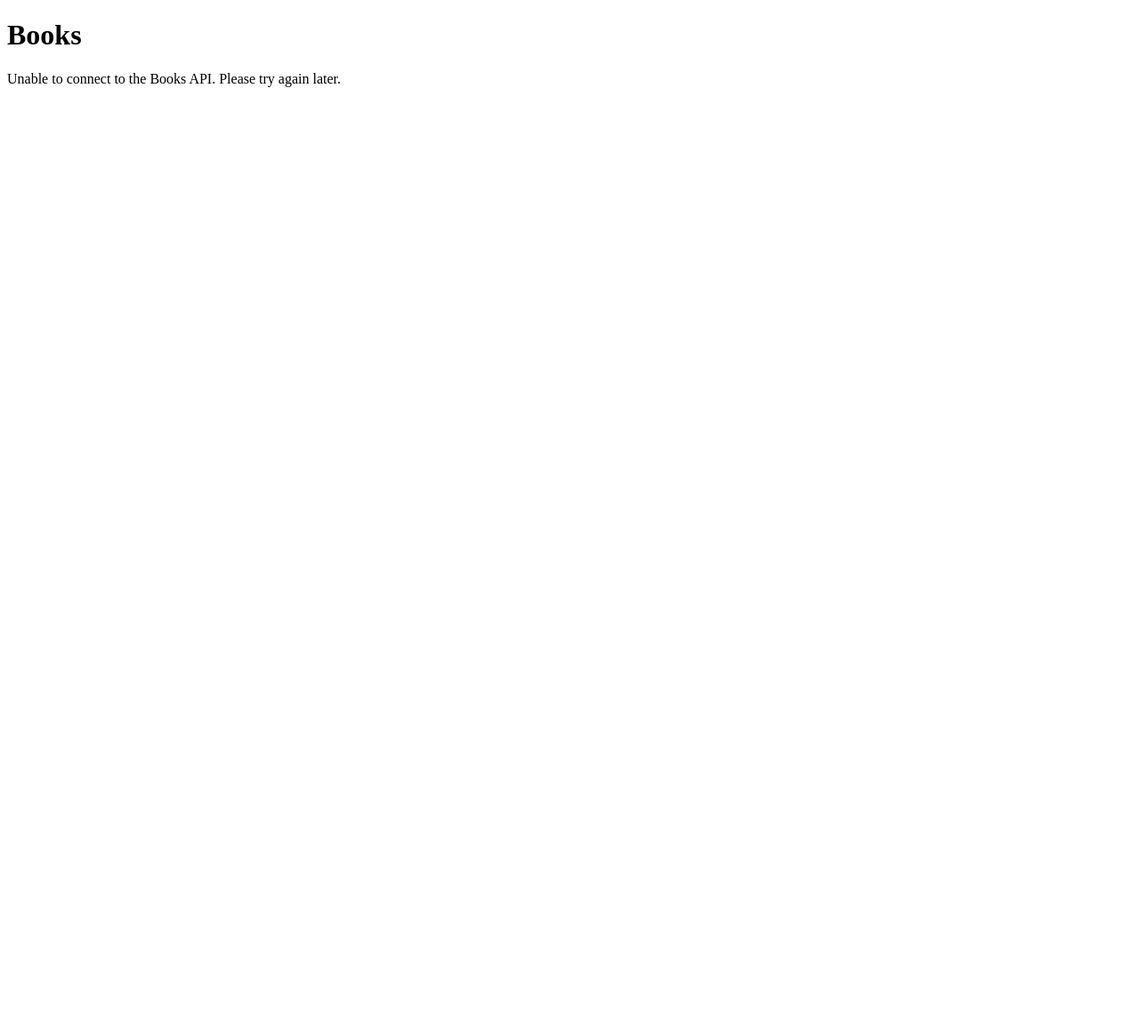
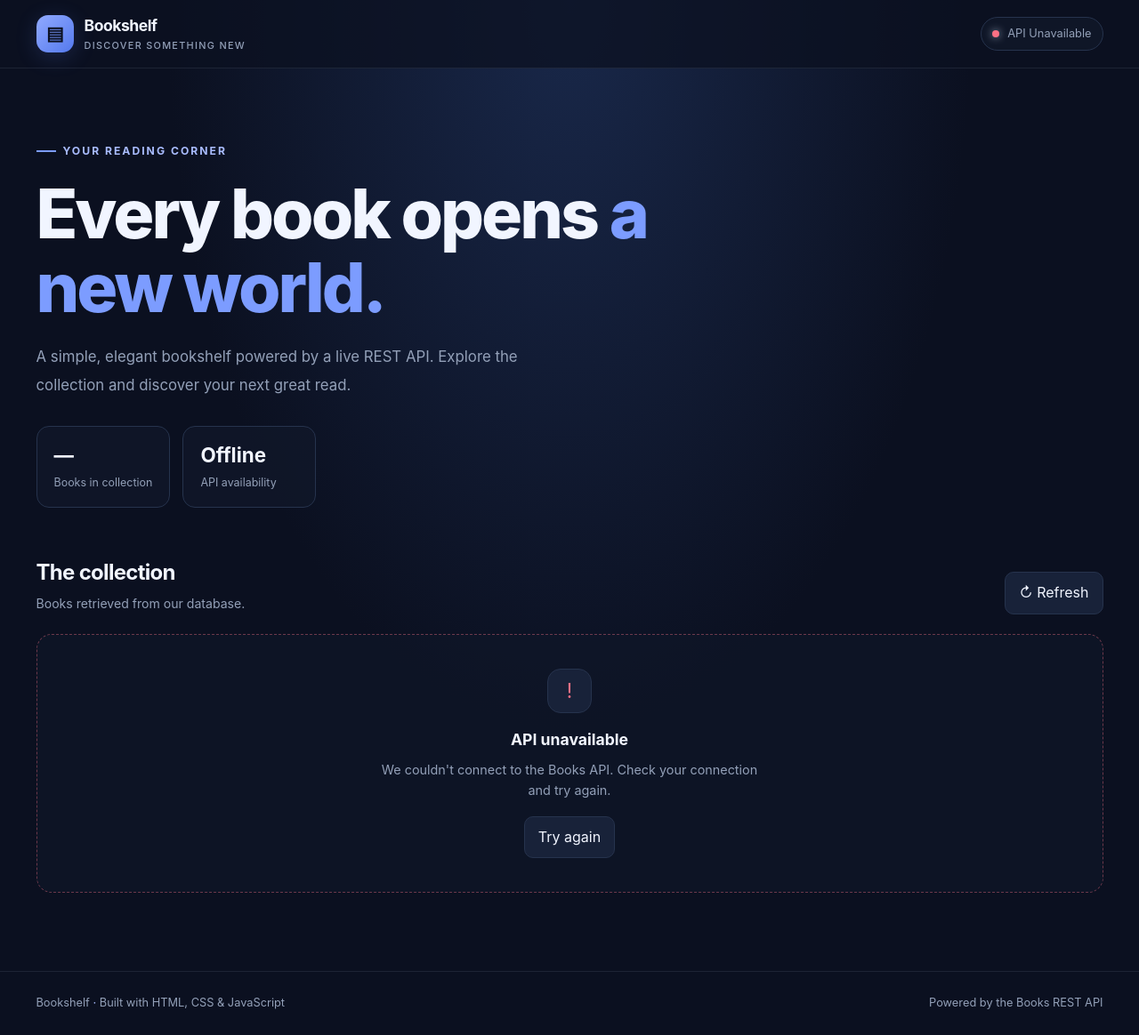
Before and after one commit to ja8930531-lab/books-api, a plain HTML site: page frontend/index.html in a window 1280 px wide. Shown: the whole page at 89% size. Before the commit the page ends 800 px from the top, so only its background shows below. Drawn offline with Linux system fonts and the light colour scheme; no server answers.

Commit message:
Refactor frontend into separate HTML CSS and JS files

```diff
--- a/frontend/index.html
+++ b/frontend/index.html
@@ -1,50 +1,118 @@
 <!DOCTYPE html>
+
 <html lang="en">
 <head>
   <meta charset="UTF-8" />
   <meta name="viewport" content="width=device-width, initial-scale=1.0" />
-  <title>Books API</title>
+  <meta name="theme-color" content="#0b1020" />
+  <meta
+    name="description"
+    content="Explore a collection of books through a live REST API."
+  />
+
+  <title>Bookshelf — Discover Your Next Read</title>
+
+  <link rel="stylesheet" href="./style.css" />
+  <script src="./script.js" defer></script>
 </head>
 
 <body>
-  <h1>Books</h1>
+  <header>
+    <nav class="navbar container" aria-label="Main navigation">
+      <div class="brand">
+        <div class="brand-icon" aria-hidden="true">▤</div>
 
-  <p id="status">Loading books...</p>
+    <div>
+      Bookshelf
+      <small>Discover something new</small>
+    </div>
+  </div>
 
-  <ul id="books"></ul>
+  <div
+    class="connection"
+    id="connection"
+    role="status"
+    aria-live="polite"
+  >
+    <span class="dot" aria-hidden="true"></span>
+    <span id="connectionText">Connecting to API...</span>
+  </div>
+</nav>
 
-  <script>
-    const status = document.getElementById("status");
-    const booksList = document.getElementById("books");
+  </header>
 
-    const loadBooks = async () => {
-      try {
-        const response = await fetch("http://localhost:5000/api/books");
+  <main class="container">
+    <section class="hero">
+      <div class="eyebrow">Your reading corner</div>
 
-        if (!response.ok) {
-          throw new Error("API request failed");
-        }
+  <h1>Every book opens <span>a new world.</span></h1>
 
-        const data = await response.json();
+  <p>
+    A simple, elegant bookshelf powered by a live REST API.
+    Explore the collection and discover your next great read.
+  </p>
 
-        status.textContent = "Books loaded successfully.";
+  <div class="stats">
+    <div class="stat">
+      <strong id="bookCount">—</strong>
+      <span>Books in collection</span>
+    </div>
 
-        data.books.forEach((book) => {
-          const li = document.createElement("li");
+    <div class="stat">
+      <strong id="apiStatus">Checking</strong>
+      <span>API availability</span>
+    </div>
+  </div>
+</section>
 
-          li.textContent = `${book.title} — ${book.author}`;
+<section aria-labelledby="collectionTitle">
+  <div class="section-heading">
+    <div>
+      <h2 id="collectionTitle">The collection</h2>
+      <p class="section-subtitle">
+        Books retrieved from our database.
+      </p>
+    </div>
 
-          booksList.appendChild(li);
-        });
-      } catch (error) {
-        console.error(error);
+    <button class="refresh-button" id="refreshButton" type="button">
+      ↻ Refresh
+    </button>
+  </div>
 
-        status.textContent =
-          "Unable to connect to the Books API. Please try again later.";
-      }
-    };
+  <div
+    class="notice"
+    id="notice"
+    role="status"
+    aria-live="polite"
+  >
+    <div class="notice-icon" aria-hidden="true">◌</div>
 
-    loadBooks();
-  </script>
+    <h3 id="noticeTitle">Loading your collection</h3>
+
+    <p id="noticeMessage">
+      Connecting to the Books API. Please wait.
+    </p>
+
+    <button
+      class="retry-button"
+      id="retryButton"
+      type="button"
+      hidden
+    >
+      Try again
+    </button>
+  </div>
+
+  <div class="book-grid" id="books" hidden></div>
+</section>
+
+  </main>
+
+  <footer>
+    <div class="footer-content container">
+      <p>Bookshelf <span>·</span> Built with HTML, CSS & JavaScript</p>
+      <p>Powered by the Books REST API</p>
+    </div>
+  </footer>
 </body>
 </html>
--- /dev/null
+++ b/frontend/script.js
@@ -0,0 +1,143 @@
+const API_URL = "https://books-api-wg2u.onrender.com/api/books";
+
+const connection = document.getElementById("connection");
+const connectionText = document.getElementById("connectionText");
+const bookCount = document.getElementById("bookCount");
+const apiStatus = document.getElementById("apiStatus");
+const booksList = document.getElementById("books");
+const notice = document.getElementById("notice");
+const noticeTitle = document.getElementById("noticeTitle");
+const noticeMessage = document.getElementById("noticeMessage");
+const retryButton = document.getElementById("retryButton");
+const refreshButton = document.getElementById("refreshButton");
+
+let requestController;
+
+function setConnection(isOnline) {
+connection.classList.toggle("online", isOnline);
+connection.classList.toggle("offline", !isOnline);
+
+connectionText.textContent = isOnline
+? "API Connected"
+: "API Unavailable";
+
+apiStatus.textContent = isOnline ? "Online" : "Offline";
+}
+
+function showNotice(title, message, type = "info", canRetry = false) {
+notice.hidden = false;
+notice.classList.toggle("error", type === "error");
+noticeTitle.textContent = title;
+noticeMessage.textContent = message;
+retryButton.hidden = !canRetry;
+
+const icon = notice.querySelector(".notice-icon");
+
+icon.textContent =
+type === "error" ? "!" : type === "empty" ? "▤" : "◌";
+
+booksList.hidden = true;
+}
+
+function renderBooks(books) {
+booksList.replaceChildren();
+
+books.forEach((book, index) => {
+const card = document.createElement("article");
+card.className = "book-card";
+
+
+const number = document.createElement("div");
+number.className = "book-number";
+number.textContent = `BOOK ${String(index + 1).padStart(2, "0")}`;
+
+const title = document.createElement("h3");
+title.textContent = book.title || "Untitled";
+
+const authorLabel = document.createElement("span");
+authorLabel.className = "author-label";
+authorLabel.textContent = "Written by";
+
+const author = document.createElement("p");
+author.textContent = book.author || "Unknown author";
+
+card.append(number, title, authorLabel, author);
+booksList.appendChild(card);
+
+});
+
+bookCount.textContent = books.length;
+notice.hidden = true;
+booksList.hidden = books.length === 0;
+
+if (books.length === 0) {
+showNotice(
+"Your shelf is waiting",
+"There are no books in the collection yet. Check back when books become available.",
+"empty"
+);
+}
+}
+
+async function loadBooks() {
+if (requestController) {
+requestController.abort();
+}
+
+requestController = new AbortController();
+
+refreshButton.disabled = true;
+bookCount.textContent = "—";
+setConnection(false);
+
+showNotice(
+"Loading your collection",
+"Connecting to the Books API. Please wait."
+);
+
+try {
+const response = await fetch(API_URL, {
+signal: requestController.signal,
+headers: {
+Accept: "application/json"
+}
+});
+
+if (!response.ok) {
+  throw new Error(`API returned status ${response.status}`);
+}
+
+const data = await response.json();
+
+if (!Array.isArray(data.books)) {
+  throw new Error("Unexpected API response");
+}
+
+setConnection(true);
+renderBooks(data.books);
+
+} catch (error) {
+  if (error.name === "AbortError") {
+    return;
+  }
+
+  console.error("Books API request failed:", error);
+
+  bookCount.textContent = "—";
+  setConnection(false);
+
+  showNotice(
+    "API unavailable",
+    "We couldn't connect to the Books API. Check your connection and try again.",
+    "error",
+    true
+  );
+} finally {
+  refreshButton.disabled = false;
+}
+}
+
+retryButton.addEventListener("click", loadBooks);
+refreshButton.addEventListener("click", loadBooks);
+
+loadBooks();
--- /dev/null
+++ b/frontend/style.css
@@ -0,0 +1,417 @@
+:root {
+color-scheme: dark;
+--bg: #0b1020;
+--surface: #11182a;
+--surface-light: #182239;
+--border: #26334d;
+--text: #f1f5ff;
+--muted: #93a0b8;
+--blue: #7c9cff;
+--blue-light: #a9bcff;
+--green: #4adea0;
+--red: #fb7185;
+}
+
+* {
+  box-sizing: border-box;
+  margin: 0;
+  padding: 0;
+  }
+
+body {
+min-height: 100vh;
+background:
+radial-gradient(ellipse at 50% 0%, #19284a 0%, transparent 50%),
+var(--bg);
+color: var(--text);
+font-family: Inter, ui-sans-serif, system-ui, -apple-system,
+BlinkMacSystemFont, "Segoe UI", sans-serif;
+line-height: 1.6;
+}
+
+button {
+font: inherit;
+}
+
+.container {
+width: min(1199px, calc(100% - 40px));
+margin: 0 auto;
+}
+
+header {
+border-bottom: 1px solid rgba(147, 160, 184, 0.13);
+background: rgba(11, 16, 32, 0.75);
+}
+
+.navbar {
+min-height: 76px;
+display: flex;
+align-items: center;
+justify-content: space-between;
+gap: 20px;
+}
+
+.brand {
+display: flex;
+align-items: center;
+gap: 12px;
+font-size: 1.1rem;
+font-weight: 750;
+letter-spacing: -0.5px;
+}
+
+.brand-icon {
+display: grid;
+place-items: center;
+width: 42px;
+height: 42px;
+border-radius: 13px;
+background: linear-gradient(135deg, #91aaff, #5479ed);
+color: #0b1020;
+font-size: 1.3rem;
+box-shadow: 0 5px 24px rgba(91, 124, 237, 0.2);
+}
+
+.brand small {
+display: block;
+color: var(--muted);
+font-size: 0.68rem;
+font-weight: 500;
+letter-spacing: 1.3px;
+text-transform: uppercase;
+}
+
+.connection {
+display: inline-flex;
+align-items: center;
+gap: 9px;
+padding: 8px 12px;
+border: 1px solid var(--border);
+border-radius: 999px;
+background: rgba(17, 24, 42, 0.8);
+color: var(--muted);
+font-size: 0.8rem;
+}
+
+.dot {
+width: 8px;
+height: 8px;
+border-radius: 50%;
+background: #fbbf24;
+box-shadow: 0 0 10px currentColor;
+}
+
+.connection.online .dot {
+background: var(--green);
+}
+
+.connection.offline .dot {
+background: var(--red);
+}
+
+main {
+padding: 76px 0 88px;
+}
+
+.hero {
+max-width: 720px;
+margin-bottom: 54px;
+}
+
+.eyebrow {
+display: inline-flex;
+align-items: center;
+gap: 8px;
+margin-bottom: 20px;
+color: var(--blue-light);
+font-size: 0.76rem;
+font-weight: 750;
+letter-spacing: 2px;
+text-transform: uppercase;
+}
+
+.eyebrow::before {
+content: "";
+width: 22px;
+height: 2px;
+background: var(--blue);
+}
+
+h1 {
+margin-bottom: 20px;
+font-size: clamp(2.6rem, 7vw, 4.8rem);
+font-weight: 800;
+letter-spacing: -3px;
+line-height: 1.08;
+}
+
+h1 span {
+color: var(--blue);
+}
+
+.hero p {
+max-width: 580px;
+color: var(--muted);
+font-size: 1.05rem;
+line-height: 1.9;
+}
+
+.stats {
+display: flex;
+flex-wrap: wrap;
+gap: 14px;
+margin-top: 30px;
+}
+
+.stat {
+min-width: 150px;
+padding: 15px 19px;
+border: 1px solid var(--border);
+border-radius: 14px;
+background: rgba(17, 24, 42, 0.72);
+}
+
+.stat strong {
+display: block;
+font-size: 1.4rem;
+line-height: 1.5;
+}
+
+.stat span {
+color: var(--muted);
+font-size: 0.78rem;
+}
+
+.section-heading {
+display: flex;
+align-items: flex-end;
+justify-content: space-between;
+gap: 20px;
+margin-bottom: 22px;
+}
+
+h2 {
+font-size: 1.5rem;
+letter-spacing: -0.7px;
+}
+
+.section-subtitle {
+margin-top: 5px;
+color: var(--muted);
+font-size: 0.88rem;
+}
+
+.refresh-button,
+.retry-button {
+border: 1px solid var(--border);
+border-radius: 10px;
+padding: 10px 15px;
+background: var(--surface-light);
+color: var(--text);
+cursor: pointer;
+transition: border-color 0.2s, transform 0.2s;
+}
+
+.refresh-button:hover,
+.retry-button:hover {
+border-color: var(--blue);
+transform: translateY(-1px);
+}
+
+.refresh-button:disabled {
+cursor: wait;
+opacity: 0.6;
+}
+
+.book-grid {
+display: grid;
+grid-template-columns: repeat(3, minmax(0, 1fr));
+gap: 18px;
+}
+
+.book-card {
+position: relative;
+overflow: hidden;
+min-height: 205px;
+padding: 23px;
+border: 1px solid var(--border);
+border-radius: 17px;
+background: linear-gradient(145deg, #151f35, #101727);
+transition: transform 0.2s, border-color 0.2s;
+}
+
+.book-card::before {
+content: "";
+position: absolute;
+top: 0;
+left: 23px;
+width: 42px;
+height: 3px;
+background: var(--blue);
+border-radius: 0 0 4px 4px;
+}
+
+.book-card:hover {
+transform: translateY(-4px);
+border-color: #536ba3;
+}
+
+.book-number {
+margin-bottom: 22px;
+color: var(--blue-light);
+font-size: 0.75rem;
+font-weight: 700;
+letter-spacing: 1.5px;
+}
+
+.book-card h3 {
+margin-bottom: 12px;
+overflow-wrap: anywhere;
+font-size: 1.18rem;
+line-height: 1.45;
+}
+
+.book-card p {
+color: var(--muted);
+font-size: 0.9rem;
+overflow-wrap: anywhere;
+}
+
+.book-card .author-label {
+display: block;
+margin-bottom: 3px;
+color: #70809f;
+font-size: 0.7rem;
+letter-spacing: 1px;
+text-transform: uppercase;
+}
+
+.notice {
+padding: 38px 20px;
+border: 1px dashed var(--border);
+border-radius: 17px;
+background: rgba(17, 24, 42, 0.5);
+text-align: center;
+}
+
+.notice-icon {
+display: grid;
+place-items: center;
+width: 50px;
+height: 50px;
+margin: 0 auto 16px;
+border: 1px solid var(--border);
+border-radius: 15px;
+background: var(--surface-light);
+font-size: 1.4rem;
+}
+
+.notice h3 {
+margin-bottom: 8px;
+font-size: 1.1rem;
+}
+
+.notice p {
+max-width: 430px;
+margin: 0 auto 18px;
+color: var(--muted);
+font-size: 0.9rem;
+}
+
+.notice.error {
+border-color: rgba(251, 113, 133, 0.4);
+}
+
+.notice.error .notice-icon {
+color: var(--red);
+}
+
+.notice[hidden],
+.book-grid[hidden] {
+display: none;
+}
+
+footer {
+padding: 25px 0;
+border-top: 1px solid rgba(147, 160, 184, 0.13);
+color: var(--muted);
+font-size: 0.8rem;
+}
+
+.footer-content {
+display: flex;
+justify-content: space-between;
+flex-wrap: wrap;
+gap: 10px;
+}
+
+footer span {
+color: var(--blue-light);
+}
+
+@media (max-width: 760px) {
+main {
+padding-top: 54px;
+}
+
+.book-grid {
+grid-template-columns: repeat(2, minmax(0, 1fr));
+}
+
+h1 {
+letter-spacing: -2px;
+}
+}
+
+@media (max-width: 500px) {
+.container {
+width: min(100% - 28px, 1100px);
+}
+
+.navbar {
+min-height: 68px;
+}
+
+.connection {
+padding: 7px 9px;
+font-size: 0.7rem;
+}
+
+main {
+padding: 42px 0 60px;
+}
+
+.book-grid {
+grid-template-columns: 1fr;
+}
+
+.book-card {
+min-height: 170px;
+}
+
+.section-heading {
+align-items: flex-start;
+}
+
+.stats {
+display: grid;
+grid-template-columns: 1fr 1fr;
+}
+
+.stat {
+min-width: 0;
+}
+
+.footer-content {
+flex-direction: column;
+}
+}
+
+@media (prefers-reduced-motion: reduce) {
+*,
+*::before,
+*::after {
+scroll-behavior: auto !important;
+transition: none !important;
+}
+}
```
